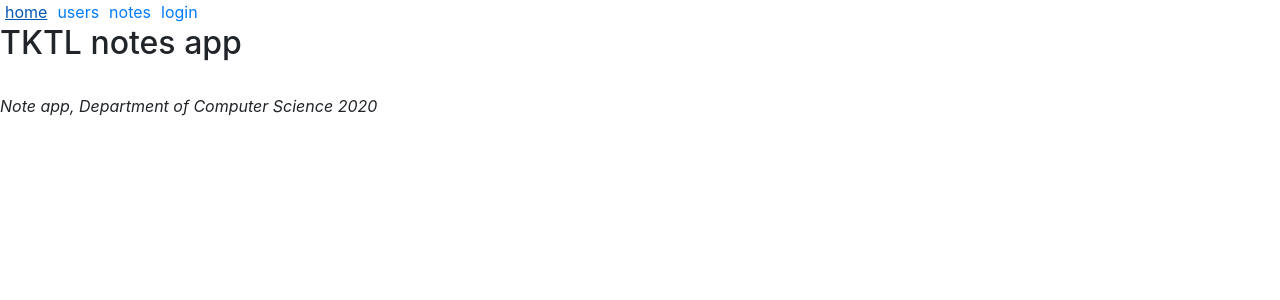
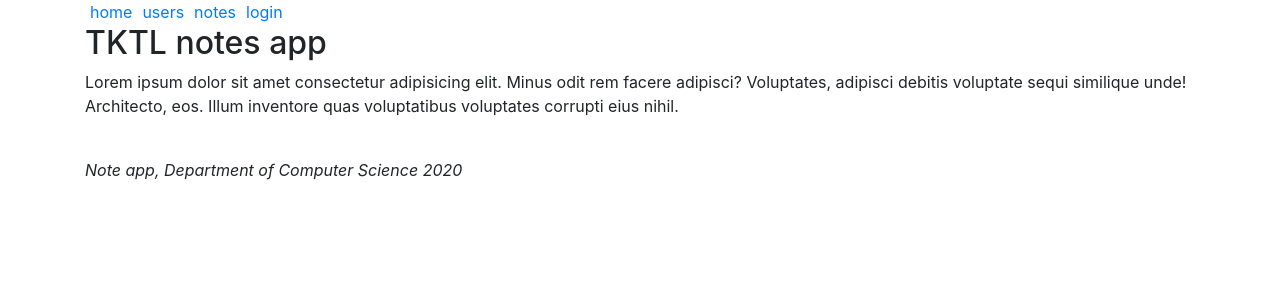
Before and after one commit to TanoueDaisuke/react-router-practice, a React (Create React App) app: page / in a window 1280 px wide. Shown: the top 300 px of the page. Built offline with nearby package versions, Linux system fonts and the light colour scheme.

Commit message:
divタグにcontainer付与

```diff
--- a/src/App.js
+++ b/src/App.js
@@ -55,7 +55,7 @@ const App = () => {
   const note = notes[0] // ↑がエラー出るのでとりあえず
 
   return (
-    <>
+    <div className="container">
       <Router>
         <div>
           <Link style={padding} to="/">home</Link>
@@ -87,10 +87,11 @@ const App = () => {
       </Router>
 
       <div>
+        <p>Lorem ipsum dolor sit amet consectetur adipisicing elit. Minus odit rem facere adipisci? Voluptates, adipisci debitis voluptate sequi similique unde! Architecto, eos. Illum inventore quas voluptatibus voluptates corrupti eius nihil.</p>
         <br/>
         <em>Note app, Department of Computer Science 2020</em>
       </div>
-    </>
+    </div>
   )
 }
 
```
